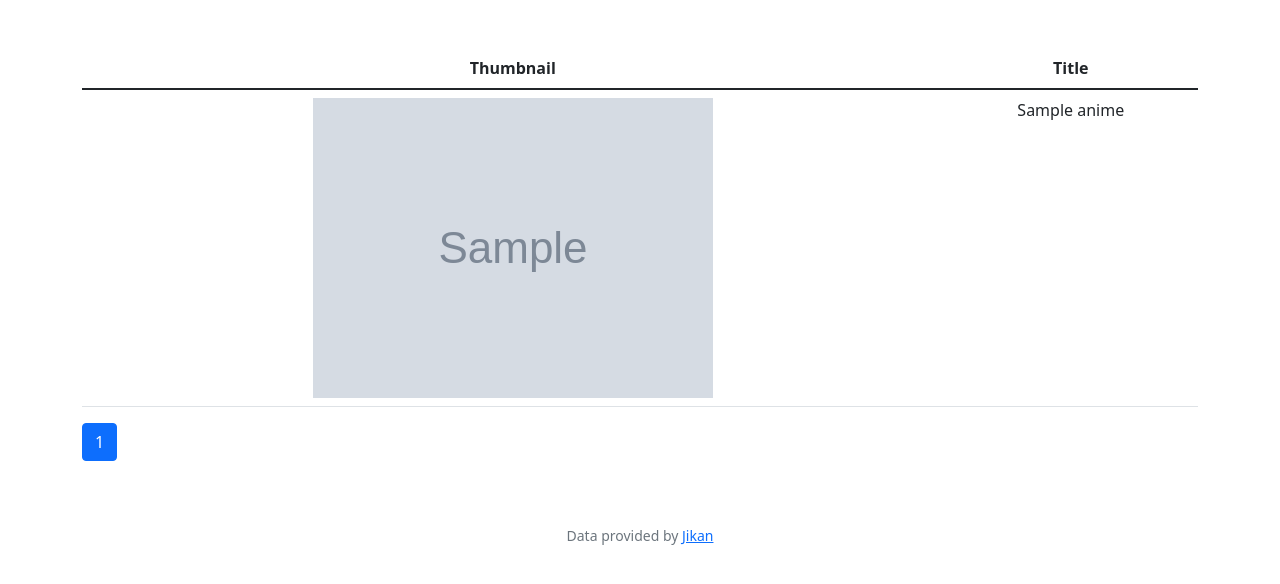
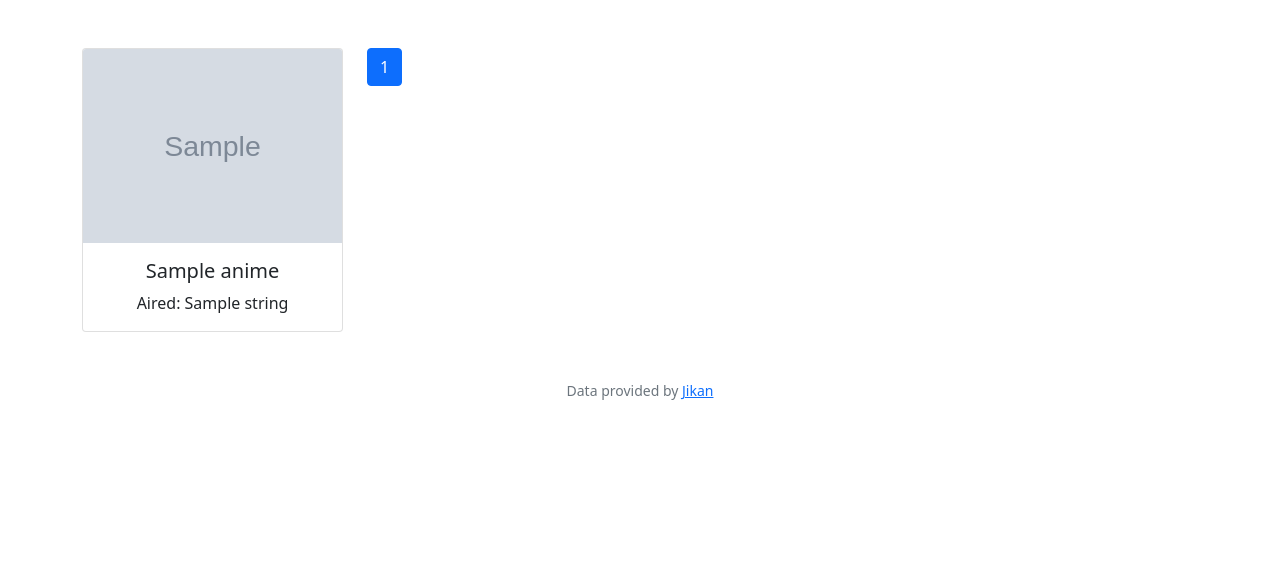
Before and after one commit to wzqj/animescorer, a Flask app: template templates/searchresults.html in a window 1280 px wide. Shown: the part 66-650 px from the top of the page. Run offline with Flask 2, Linux system fonts and the light colour scheme; the template is opened without the code that fills it: most values are stand-ins (such as "Sample title", 1, 10 or a date in 2020); grey boxes marked "Sample" are stand-in pictures.

Commit message:
change search results from table to cards

```diff
--- a/templates/searchresults.html
+++ b/templates/searchresults.html
@@ -6,26 +6,19 @@ Search Results
 
 {% block main %}
 <div class="container">
-    <table class="table">
-        <thead>
-            <tr>
-                <th>Thumbnail</th>
-                <th>Title</th>
-            </tr>
-        </thead>
-        <tbody>
-            {% for anime in results["data"] %}
-                <tr>
-                    <td><img src="{{ anime.images.jpg.small_image_url }}"></td>
-                {% if anime["title_english"] %}
-                    <td>{{ anime["title_english"] }}</td>
-                {% else %}
-                    <td>{{ anime["title"] }}</td>
-                {% endif %}
-                </tr>
-            {% endfor %}
-        </tbody>
-    </table>
+    <div class="row row-cols-3 row-cols-lg-4 g-4">
+        {% for anime in results["data"] %}
+        <div class="col">
+            <div class="card">
+            <img src="{{ anime.images.jpg.image_url }}" class="card-img-top" alt="...">
+            <div class="card-body">
+                <h5 class="card-title">{{ anime["title"] }}</h5>
+                <p class="card-text">Aired: {{ anime["aired"]["string"] }}</p>
+            </div>
+            </div>
+        </div>
+        {% endfor %}
+
     <nav aria-label="Search results pages">
         <ul class="pagination">
             {% if results.pagination.current_page > 1 %}
```
